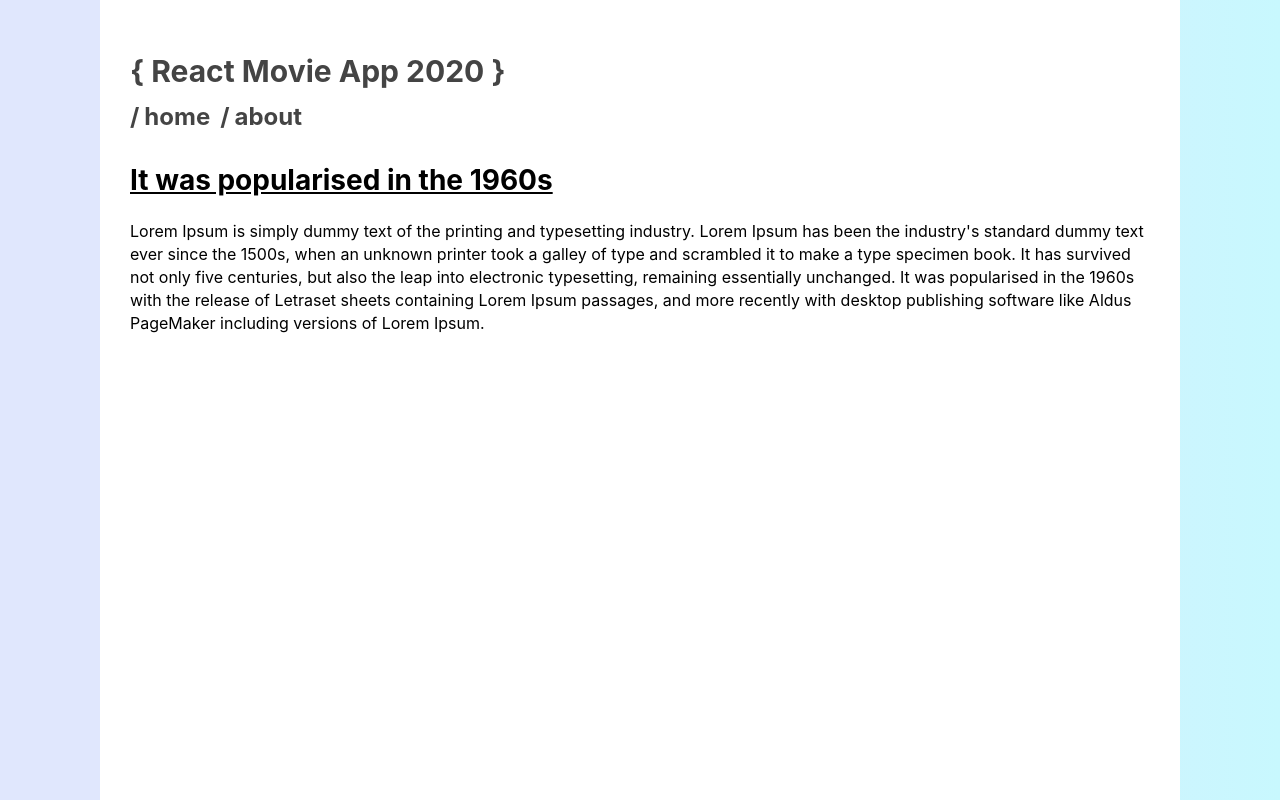
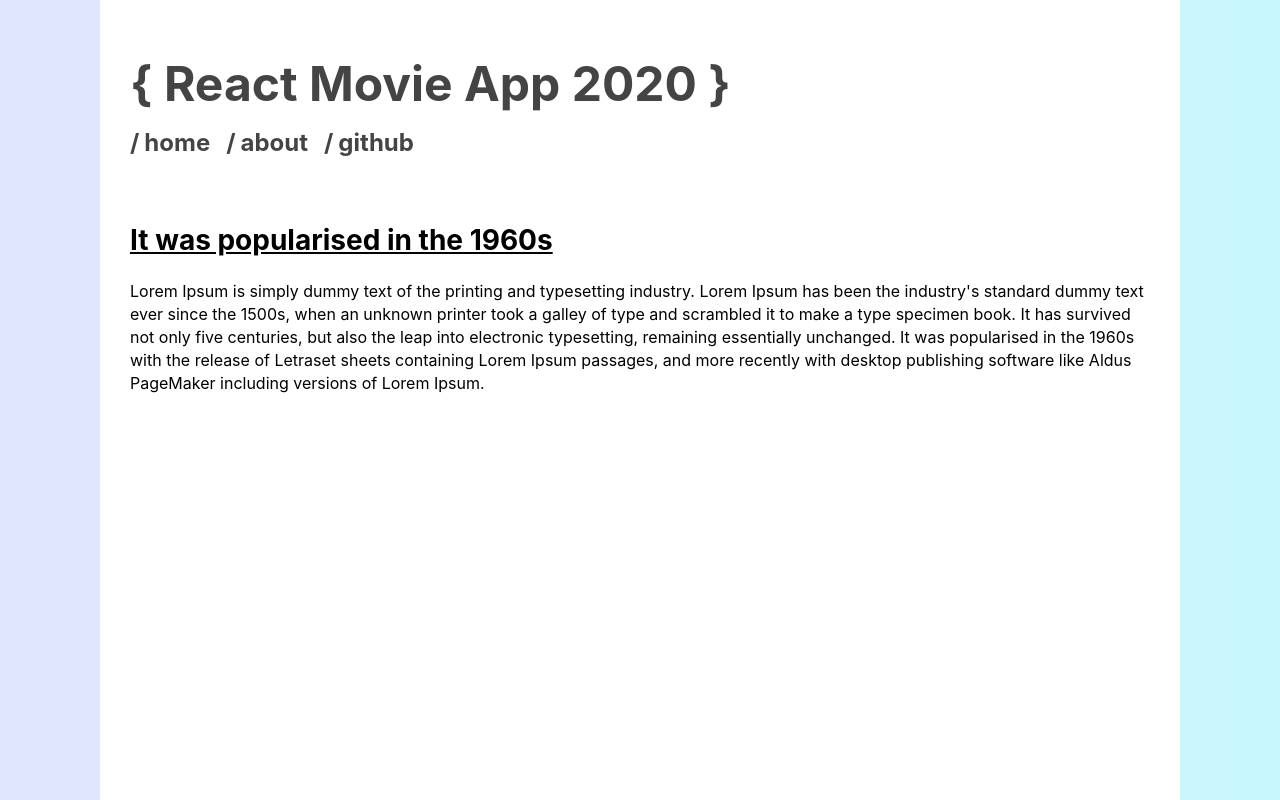
Before and after one commit to mememamumo/react_app_2020, a React (Create React App) app: page /#/about in a window 1280 px wide. Built offline with nearby package versions, Linux system fonts and the light colour scheme.

Commit message:
Style #6

```diff
--- a/src/components/Movie.css
+++ b/src/components/Movie.css
@@ -5,7 +5,7 @@
 	justify-content: space-between;
 	align-items: flex-start;
 	flex-wrap: wrap;
-	padding: 200px 30px 50px;
+	padding: 240px 30px 50px;
 	margin: auto;
 	width: 100%;
 	overflow-y: scroll;
@@ -53,6 +53,7 @@
 
 .movies .movie a:hover .movie__title {
 	color: #6cd9ee;
+	transition: all 0.275s ease-in-out;
 }
 
 .movie img {
@@ -64,6 +65,11 @@
 	border-radius: 2px;
 	overflow: hidden;
 	border: 4px solid #fff;
+}
+
+.movie:hover img {
+	top: -10px;
+	transition: all 0.275s ease-in-out;
 }
 
 .movie .movie__data {
--- a/src/components/Navigation.css
+++ b/src/components/Navigation.css
@@ -11,7 +11,8 @@
 .header .title {
 	color: #444;
 	font-weight: bold;
-	font-size: 30px;
+	font-size: 48px;
+	cursor: grab;
 }
 
 .header .title::before {
@@ -31,7 +32,7 @@
 	color: #444;
 	font-weight: bold;
 	font-size: 24px;
-	margin-right: 10px;
+	margin-right: 16px;
 }
 
 .nav a::before {
@@ -41,4 +42,62 @@
 
 .nav a:hover {
 	color: #6cd9ee;
+	transition: all 0.275s ease-in-out;
 }
+
+/* effect */
+.header .title {
+  cursor: grab;
+  -webkit-animation: twinkle 0.8572 2 ease;
+          animation: twinkle 0.8572 2 ease;
+}
+.header .title:hover {
+  -webkit-animation: twinkle 1.2858s infinite ease;
+          animation: twinkle 1.2858s infinite ease;
+}
+@-webkit-keyframes twinkle {
+  0% {
+    text-shadow: 0 0 0 #fff;
+  }
+  40% {
+    text-shadow: 3px 0 0 yellow;
+  }
+  43% {
+    text-shadow: 3px 0 0 yellow, 15px 0 0 #b8c8fd, -7px 0 0 #6cd9ee;
+    color: #f1f1f1;
+  }
+  44% {
+    text-shadow: 3px 0 0 yellow, 15px 2px 0 #b8c8fd, -7px -1.5px 0 #6cd9ee;
+    color: rgba(0, 0, 0, 0.2);
+  }
+  45% {
+    text-shadow: 3px 0 0 yellow, 15px 0 0 #b8c8fd, -7px 0 0 #6cd9ee;
+    color: #f1f1f1;
+  }
+  100% {
+    text-shadow: 0 0 0 #fff;
+  }
+}
+@keyframes twinkle {
+  0% {
+    text-shadow: 0 0 0 #fff;
+  }
+  40% {
+    text-shadow: 3px 0 0 yellow;
+  }
+  43% {
+    text-shadow: 3px 0 0 yellow, 15px 0 0 #b8c8fd, -7px 0 0 #6cd9ee;
+    color: #f1f1f1;
+  }
+  44% {
+    text-shadow: 3px 0 0 yellow, 15px 2px 0 #b8c8fd, -7px -1.5px 0 #6cd9ee;
+    color: rgba(0, 0, 0, 0.2);
+  }
+  45% {
+    text-shadow: 3px 0 0 yellow, 15px 0 0 #b8c8fd, -7px 0 0 #6cd9ee;
+    color: #f1f1f1;
+  }
+  100% {
+    text-shadow: 0 0 0 #fff;
+  }
+}
--- a/src/components/Navigation.js
+++ b/src/components/Navigation.js
@@ -5,10 +5,11 @@ import "./Navigation.css";
 function Navigation() {
 	return (
 		<header className="header">
-			<div className="title">React Movie App 2020</div>
+			<Link className="title" to="/">React Movie App 2020</Link>
 			<div className="nav">
 				<Link to="/">home</Link>
 				<Link to="/about">about</Link>
+				<a href="https://github.com/mememamumo/react_app_2020" target="_blank">github</a>
 			</div>
 		</header>
 	);
--- a/src/routes/About.css
+++ b/src/routes/About.css
@@ -1,6 +1,6 @@
 .card {
 	width: 100%;
-	padding: 160px 30px 50px;
+	padding: 220px 30px 50px;
 	background-color: #fff;
 }
 
--- a/src/routes/Detail.css
+++ b/src/routes/Detail.css
@@ -1,6 +1,6 @@
 .detail {
 	width: 100%;
-	padding: 180px 30px 50px;
+	padding: 220px 30px 50px;
 	display: flex;
 }
 
```
